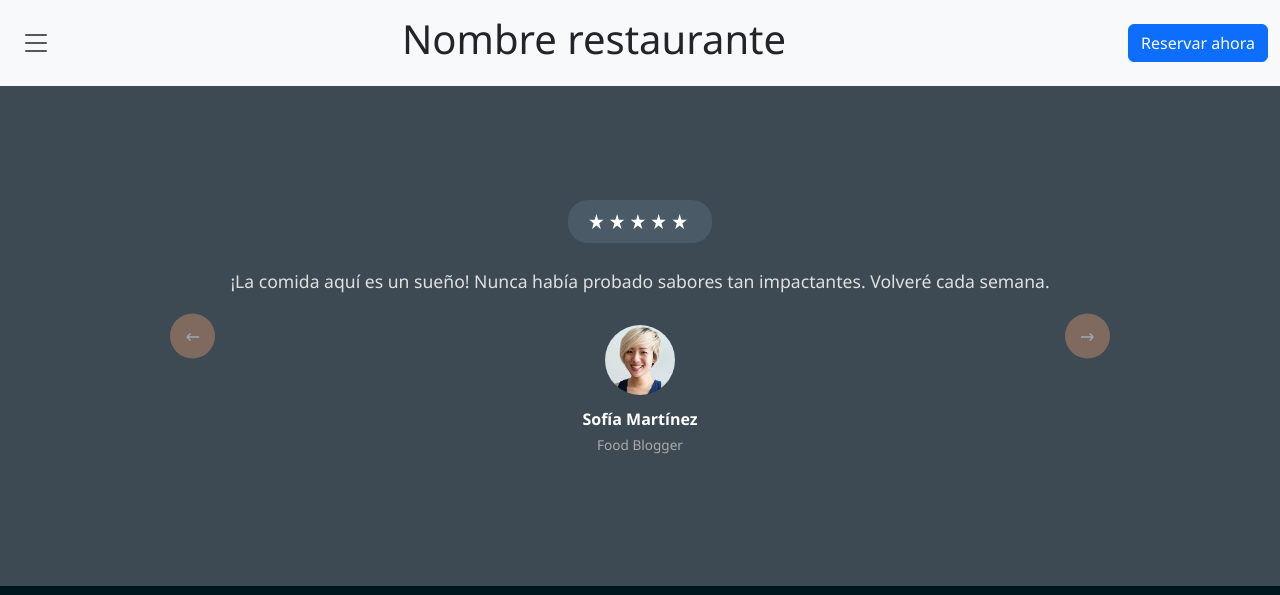
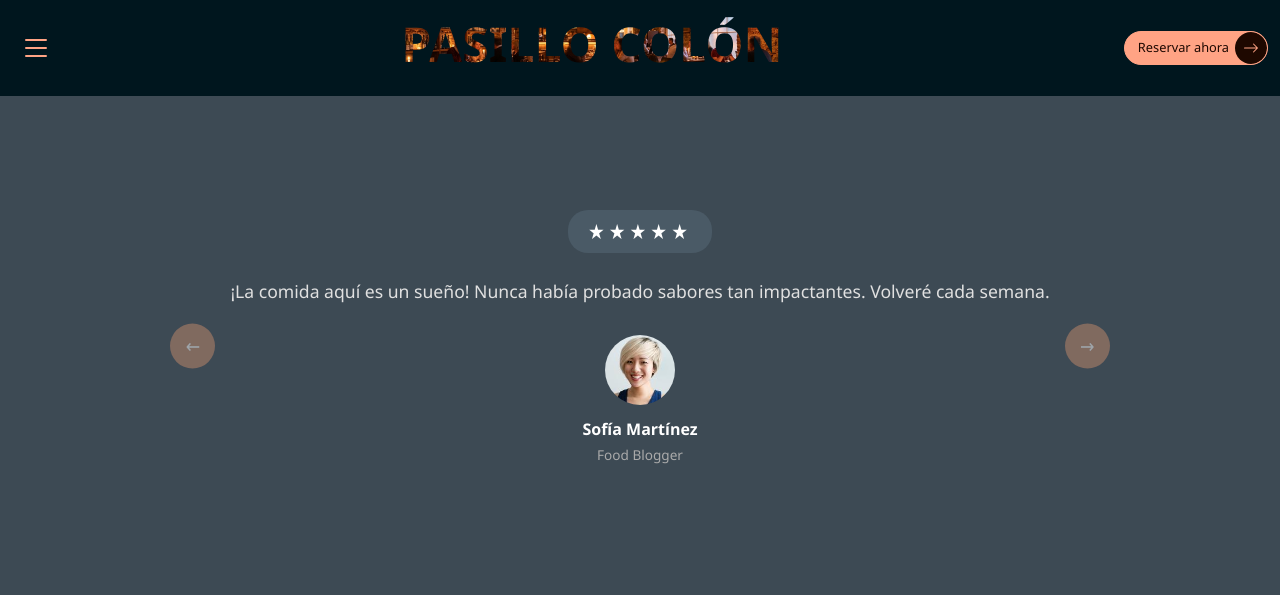
Before and after one commit to Sponton-Lucas/Proyecto-Final-IDS, a Flask app: page / in a window 1280 px wide. Shown: the top 595 px of the page. Run offline with Flask 3, Linux system fonts and the light colour scheme.

Commit message:
Ajustes en los estilos del navbar, y separado del estilo base del boton. Creada carpeta js y archivo main.js para posible futuro uso. #132

```diff
--- /dev/null
+++ b/front-end/static/css/boton.css
@@ -0,0 +1,57 @@
+.boton {
+    position: relative;
+    display: inline-flex;
+    align-items: center;
+    justify-content: space-between;
+    background-color: var(--rosita);
+    color: var(--marron);
+    border: 1.7px solid var(--rosita);
+    border-radius: 50px;
+    padding: 0px 0px 0px 7px;
+    font-size: .8rem;
+    font-weight: 450;
+    text-decoration: none;
+    overflow: hidden;
+    transition: color 0.3s ease;
+}
+
+.boton::before {
+    content: "";
+    position: absolute;
+    top: 0;
+    right: 0;
+    width: 100%;
+    height: 100%;
+    background-color: var(--marron);
+    transform: scaleX(0);
+    transform-origin: right;
+    transition: transform 0.5s ease-in-out;
+    z-index: 0;
+}
+
+.boton:hover::before {
+    transform: scaleX(1);
+}
+
+.boton .boton-texto {
+    padding: 0px 6px;
+    position: relateive;
+    z-index: 1;
+}
+
+.boton:hover {
+    color: var(--rosita);
+}
+
+.boton .boton-icono {
+    position: relative;
+    z-index: 1;
+    background-color: var(--marron);
+    color: var(--rosita);
+    border-radius: 50%;
+    width: 32px;
+    height: 32px;
+    display: flex;
+    align-items: center;
+    justify-content: center;
+}
--- a/front-end/static/css/navbar.css
+++ b/front-end/static/css/navbar.css
@@ -3,4 +3,33 @@
     flex-grow: 0 !important;
 }
 
+.menu-hamburguesa svg {
+    fill: var(--rosita);
+}
+
+.dropdown-menu-fondo {
+    background-color: var(--rosita);
+}
+
+.dropdown-menu-fondo a {
+    color: var(--marron);
+    transition: all 0.3s ease;
+}
+.dropdown-menu-fondo a:hover {
+    background-color: var(--marron);
+    color: var(--rosita);
+}
+
+.navbar-title {
+    font-size: 48px;
+    font-weight: bold;
+    text-transform: uppercase;
+    background: url('/static/img/fondo-titulo-navbar.png') no-repeat center center;
+    background-size: cover;
+    background-clip: text;
+    -webkit-text-fill-color: transparent;
+}
+
+
+
 /* fin estilos navbar */
--- a/front-end/static/css/styles.css
+++ b/front-end/static/css/styles.css
@@ -1,6 +1,7 @@
 @import url('base.css');
 @import url('variables.css');
 @import url('navbar.css');
+@import url('boton.css');
 @import url('footer.css');
 @import url('index.css');
 @import url('menu.css');
--- a/front-end/templates/base.html
+++ b/front-end/templates/base.html
@@ -9,7 +9,7 @@
 </head>
 <body class="body">
     <header>
-        <nav class="navbar navbar-expand-lg bg-body-tertiary">
+        <nav class="navbar navbar-expand-lg">
             <div class="container-fluid">
                 <div class="collapse navbar-collapse menu-hamburguesa" id="navbarNavDropdown">
                     <ul class="navbar-nav">
@@ -19,7 +19,7 @@
                                     <path fill-rule="evenodd" d="M2.5 12a.5.5 0 0 1 .5-.5h10a.5.5 0 0 1 0 1H3a.5.5 0 0 1-.5-.5m0-4a.5.5 0 0 1 .5-.5h10a.5.5 0 0 1 0 1H3a.5.5 0 0 1-.5-.5m0-4a.5.5 0 0 1 .5-.5h10a.5.5 0 0 1 0 1H3a.5.5 0 0 1-.5-.5"/>
                                 </svg>
                             </a>
-                            <ul class="dropdown-menu">
+                            <ul class="dropdown-menu dropdown-menu-fondo">
                                 <li><a class="dropdown-item" href="/">Inicio</a></li>
                                 <li><a class="dropdown-item" href="menu">Menu</a></li>
                                 <li><a class="dropdown-item" href="conocenos">Conocenos</a></li>
@@ -33,11 +33,18 @@
                 </div>
                 <div>
                     <a class="btn" href="/" role="button">
-                        <h1>Nombre restaurante</h1>
+                        <h1 class="navbar-title"><b>PASILLO COLÓN</b></h1>
                     </a>
                 </div>
                 <div>
-                    <a class="btn btn-primary" href="reservas" role="button">Reservar ahora</a>
+                    <a class="boton" href="reservas" role="button">
+                        <span class="boton-texto">Reservar ahora</span>
+                        <span class="boton-icono">
+                            <svg xmlns="http://www.w3.org/2000/svg" width="16" height="16" fill="currentColor" class="bi bi-arrow-right" viewBox="0 0 16 16">
+                                <path fill-rule="evenodd" d="M1 8a.5.5 0 0 1 .5-.5h11.793l-3.147-3.146a.5.5 0 0 1 .708-.708l4 4a.5.5 0 0 1 0 .708l-4 4a.5.5 0 0 1-.708-.708L13.293 8.5H1.5A.5.5 0 0 1 1 8"/>
+                            </svg>
+                        </span>
+                    </a>
                 </div>
             </div>
         </nav>
@@ -50,6 +57,7 @@
     <footer>
 
     </footer>
+    <script src="../static/js/main.js"></script>
     <script src="https://cdn.jsdelivr.net/npm/bootstrap@5.3.8/dist/js/bootstrap.bundle.min.js" integrity="sha384-FKyoEForCGlyvwx9Hj09JcYn3nv7wiPVlz7YYwJrWVcXK/BmnVDxM+D2scQbITxI" crossorigin="anonymous"></script>
 </body>
 </html>
```
Also changed, not shown: front-end/static/img/fondo-titulo-navbar.png (added), front-end/static/js/main.js (added).
